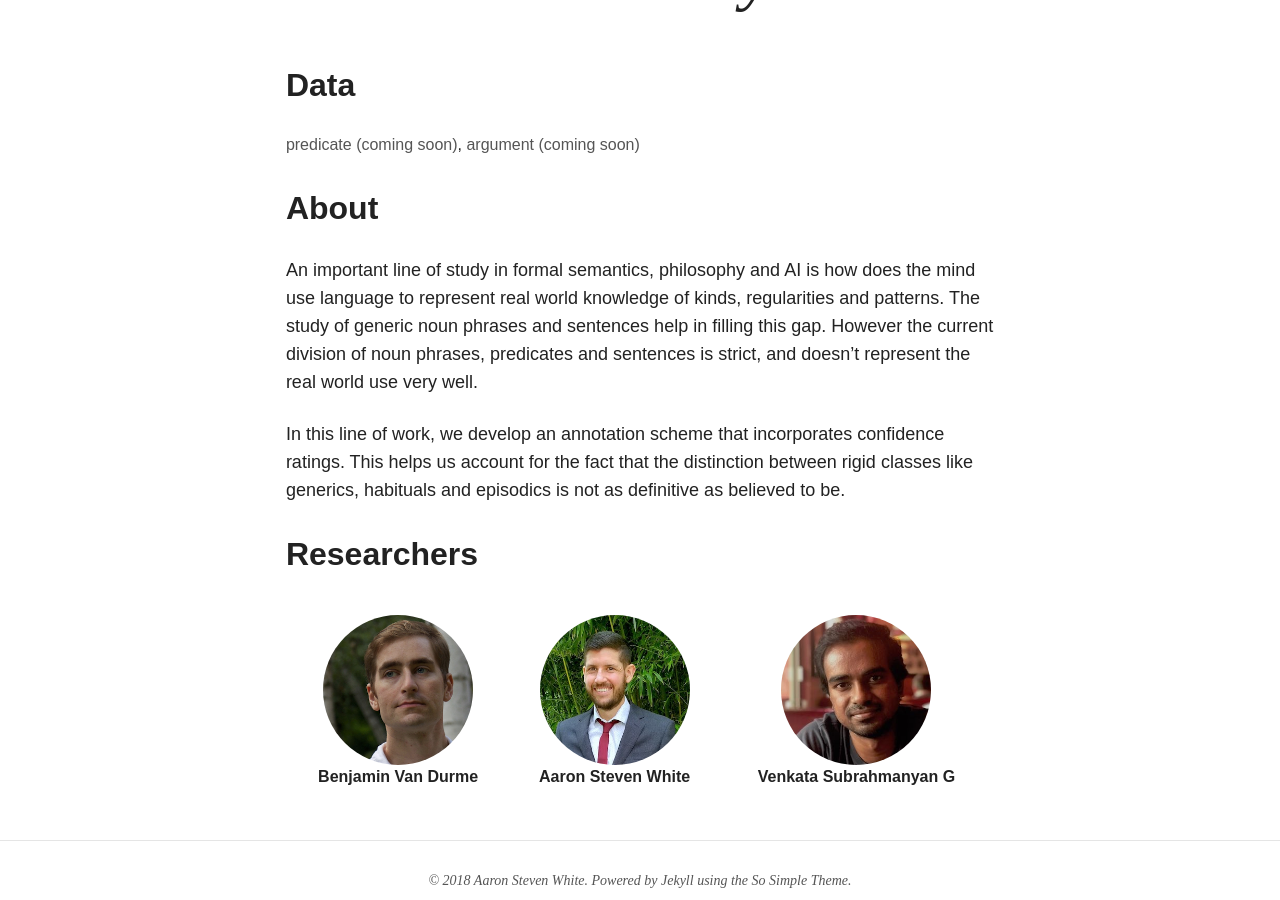
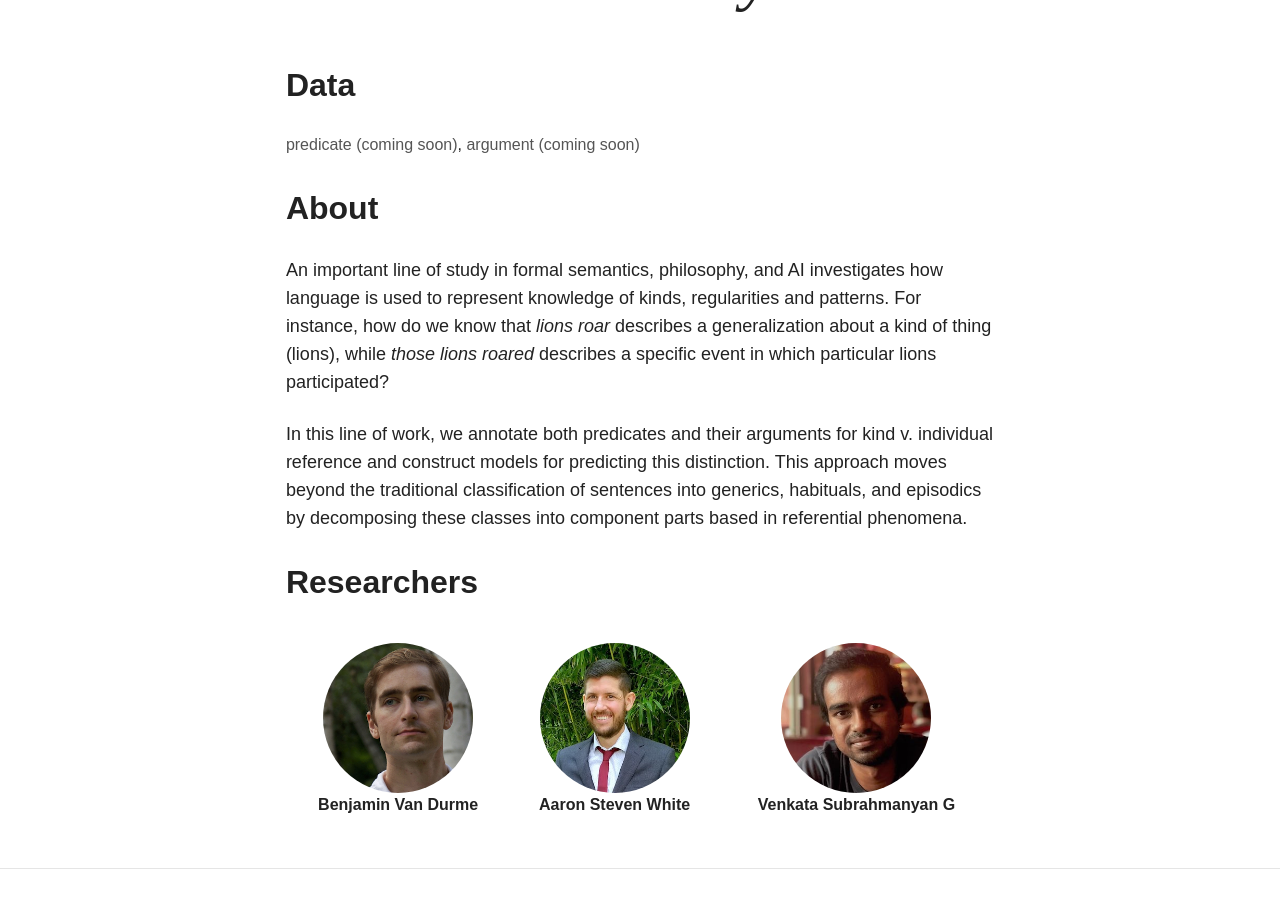
Before and after one commit to decompositional-semantics-initiative/decompositional-semantics-initiative.github.io, a Jekyll site: the page built from projects/genericity/index.md, in a window 1280 px wide and 900 px high, scrolled down 537 px. Built offline with Jekyll 4.4.1, drawn with Linux system fonts in a browser that asks for light colours; nearby versions of some CDN libraries.

Commit message:
tweaked description of genericity project

```diff
--- a/projects/genericity/index.md
+++ b/projects/genericity/index.md
@@ -4,6 +4,6 @@ handle: genericity
 search_omit: true
 ---
 
-An important line of study in formal semantics, philosophy and AI is how does the mind use language to represent real world knowledge of kinds, regularities and patterns. The study of generic noun phrases and sentences  help in filling this gap. However the current division of noun phrases, predicates and sentences is strict, and doesn't represent the  real world use very well.
+An important line of study in formal semantics, philosophy, and AI investigates how language is used to represent knowledge of kinds, regularities and patterns. For instance, how do we know that *lions roar* describes a generalization about a kind of thing (lions), while *those lions roared* describes a specific event in which particular lions participated?
 
-In this line of work, we develop an annotation scheme that incorporates confidence ratings. This helps us account for the fact that the distinction between rigid classes like generics, habituals and episodics is not as definitive as believed to be.
+In this line of work, we annotate both predicates and their arguments for kind v. individual reference and construct models for predicting this distinction. This approach moves beyond the traditional classification of sentences into generics, habituals, and episodics by decomposing these classes into component parts based in referential phenomena.
```
